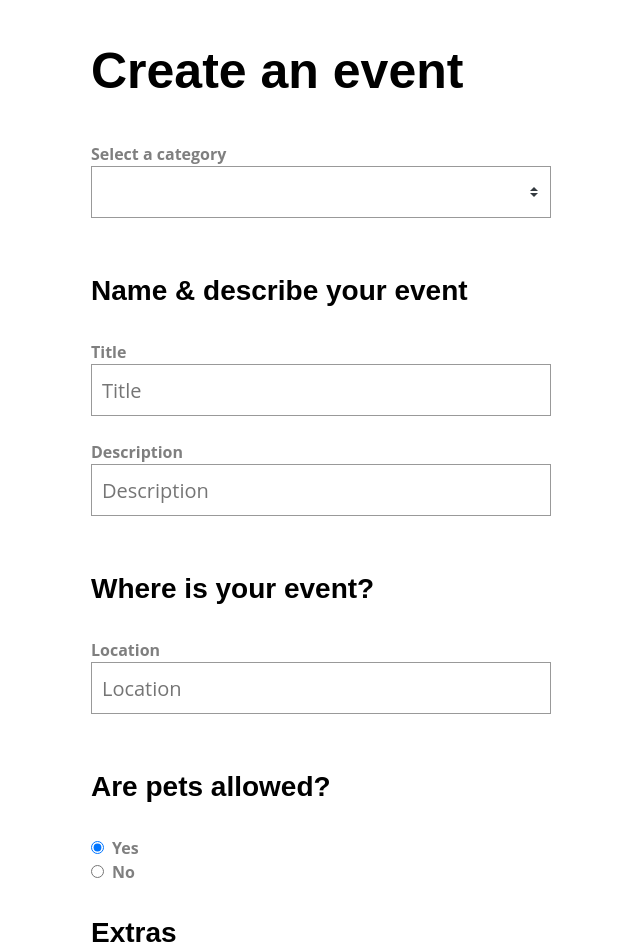
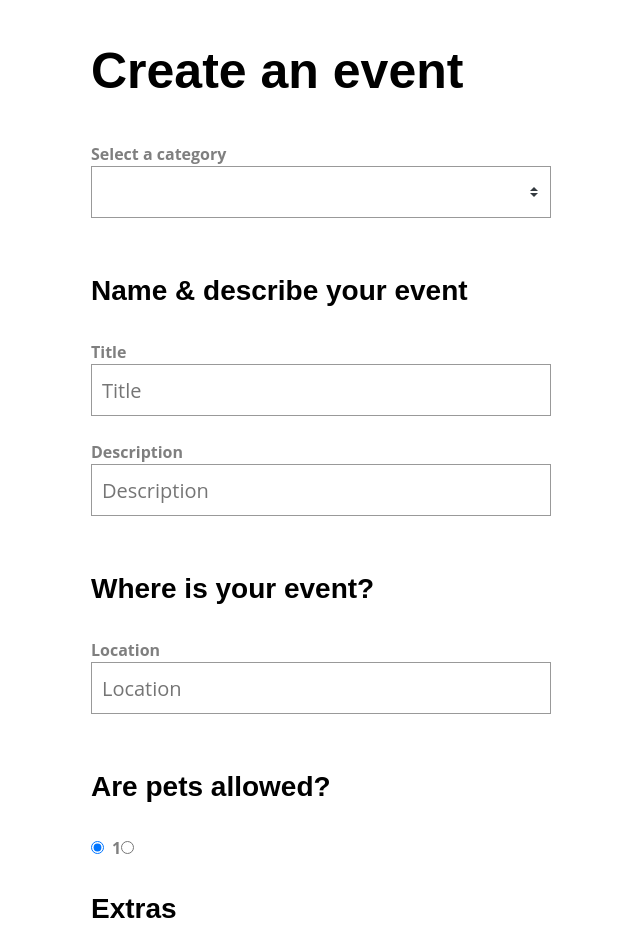
Before and after one commit to yxj0312/vue3-forms, a Vue app: page / in a window 1280 px wide. Shown: the top 952 px of the page, without its empty margins (339-979 px from the left). Built offline with nearby package versions, Linux system fonts and the light colour scheme.

Commit message:
add baseRadioGroup to views

```diff
--- a/src/views/SimpleForm.vue
+++ b/src/views/SimpleForm.vue
@@ -32,20 +32,10 @@
 
       <h3>Are pets allowed?</h3>
       <div>
-        <BaseRadio
+        <BaseRadioGroup
           v-model="event.pets"
-          :value="1"
-          label="Yes"
           name="pets"
-        />
-      </div>
-
-      <div>
-        <BaseRadio
-          v-model="event.pets"
-          :value="0"
-          label="No"
-          name="pets"
+          :options="petOptions"
         />
       </div>
 
@@ -92,7 +82,11 @@ export default {
           catering: false,
           music: false
         }
-      }
+      },
+      petOptions: [
+        { label: 'Yes', value: 1 },
+        { label: 'No', value: 0 }
+      ]
     }
   }
 }
```
